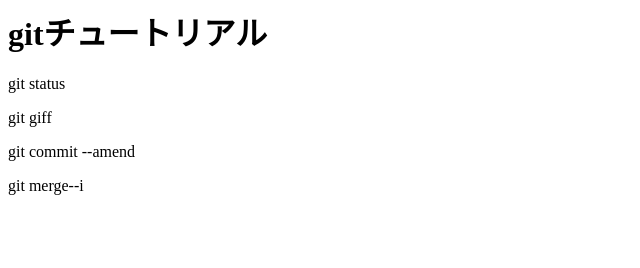
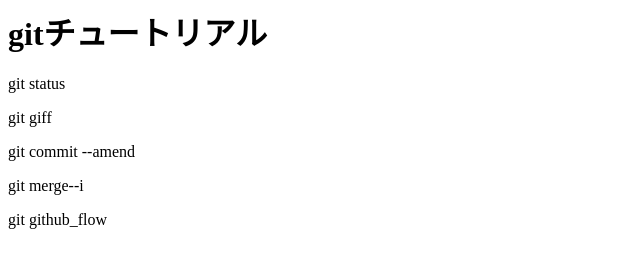
Before and after one commit to okadahideya/git_tutorial, a plain HTML site: page index.html in a window 1280 px wide. Shown: the whole page, without its empty margins (0-640 px from the left). Drawn offline with Linux system fonts and the light colour scheme.

Commit message:
github_flow追記

```diff
--- a/index.html
+++ b/index.html
@@ -3,3 +3,4 @@
 <p>git giff</p>
 <p>git commit --amend</p>
 <p>git merge--i</p>
+<p>git github_flow</p>
```
